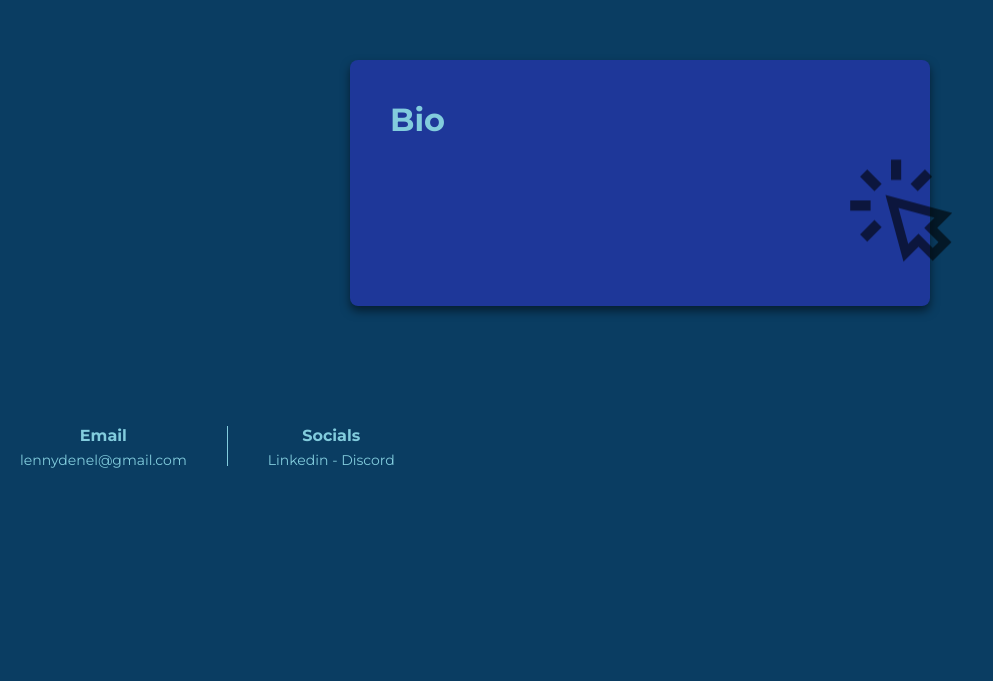
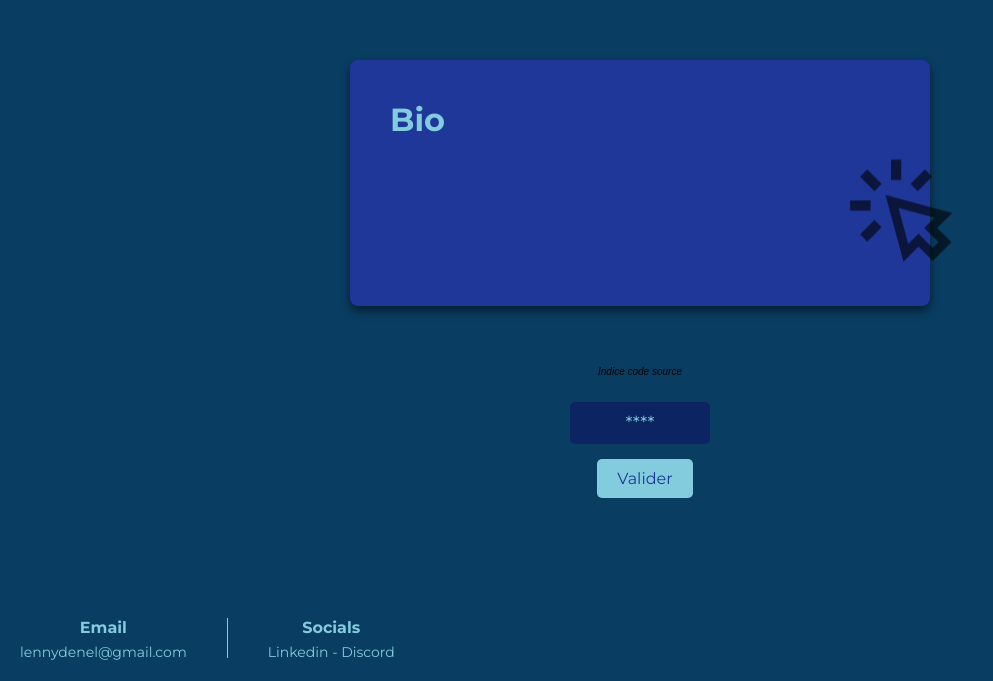
Before and after one commit to nazu4c/Portfolio, a plain HTML site: page index.html in a window 1280 px wide. Shown: the part 1492-2173 px from the top of the page, without its empty margins (0-993 px from the left). Before the commit the page ends 1981 px from the top, so only its background shows below. Drawn offline with Linux system fonts and the light colour scheme.

Commit message:
secret things

```diff
--- a/index.html
+++ b/index.html
@@ -68,6 +68,21 @@
         </div>
       </div>
 
+
+<div class="codeinfo">
+  <p class="indice">Indice code source</p>
+  <input type="password" id="codeSecret" placeholder="****" maxlength="4" />
+  <button  class="btn-secret" onclick="verifierCode()">Valider</button>
+</div>
+  <div id="infosCachees">
+    <h2>Informations secrètes 🔐</h2>
+    <p>Félicitations ! Tu as trouvé le bon code 🎉</p>
+    <p>Le mot de passe correspond à mon année de naissance, une année qui compte beaucoup pour moi. J’ai 16 ans, et je suis passionné par l’informatique depuis mon plus jeune âge. Aujourd’hui, je souhaite en faire mon métier et créer des projets utiles pour le monde. Merci de m’avoir lu, j’espère que mon portfolio vous plaît 😁</p>
+  </div>
+  <!-- code à ne jamais donner ! === 2009 -->
+
+
+
       <div class="contact-box">
         <div class="contact-section">
           <strong>Email</strong>
--- a/index.js
+++ b/index.js
@@ -198,3 +198,14 @@ window.addEventListener('load', () => {
     }, remainingTime);
   });
 });
+
+const CODE_SECRET = "2009";
+
+function verifierCode() {
+  const saisie = document.getElementById("codeSecret").value.trim();
+  if (saisie === CODE_SECRET) {
+    document.getElementById("infosCachees").style.display = "block";
+  } else {
+    alert("Code incorrect. Essaie encore !");
+  }
+}
--- a/styles.css
+++ b/styles.css
@@ -588,6 +588,62 @@ body.light-mode {
   background: white;
 }
 
+
+/* info+ */
+.codeinfo {
+  display: flex;
+  justify-content: center;
+  flex-direction: column;
+  align-items: center;
+  gap: 15px;
+  margin-top: 50px;
+}
+
+.indice {
+  font-family: 'Monserrat', sans-serif;
+  font-style: italic;
+  font-size: 10px;
+}
+
+input[type="password"] {
+  padding: 10px;
+  font-size: 18px;
+  border: none;
+  border-radius: 5px;
+  background-color: #0c2461;
+  color: #82ccdd;
+  text-align: center;
+  width: 120px;
+  font-family: 'Montserrat', sans-serif;
+}
+
+input[type="password"]::placeholder {
+  color: #82ccdd;
+}
+
+.btn-secret {
+  padding: 10px 20px;
+  font-size: 16px;
+  background-color: #82ccdd;
+  color: #1e3799;
+  border: none;
+  border-radius: 5px;
+  margin-left: 10px;
+  cursor: pointer;
+  font-family: 'Montserrat', sans-serif;
+}
+
+#infosCachees {
+  display: none;
+  margin-top: 30px;
+  padding: 20px;
+  border: 1px solid #82ccdd;
+  background-color: #0c2461;
+  border-radius: 10px;
+  font-family: 'Montserrat', sans-serif;
+}
+
+
 /* téléphone */
 @media (max-width: 768px) {
   .main {
```
